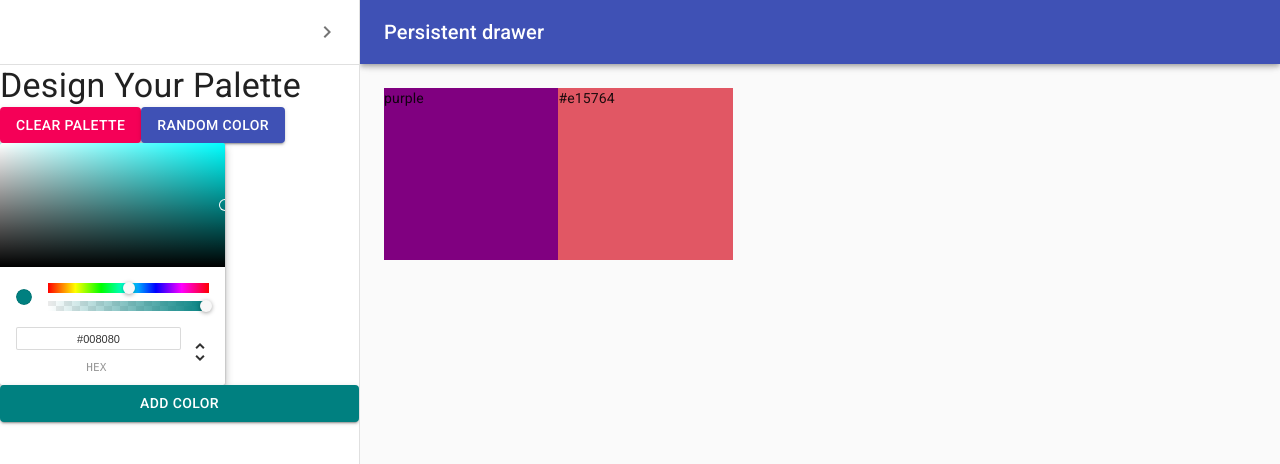
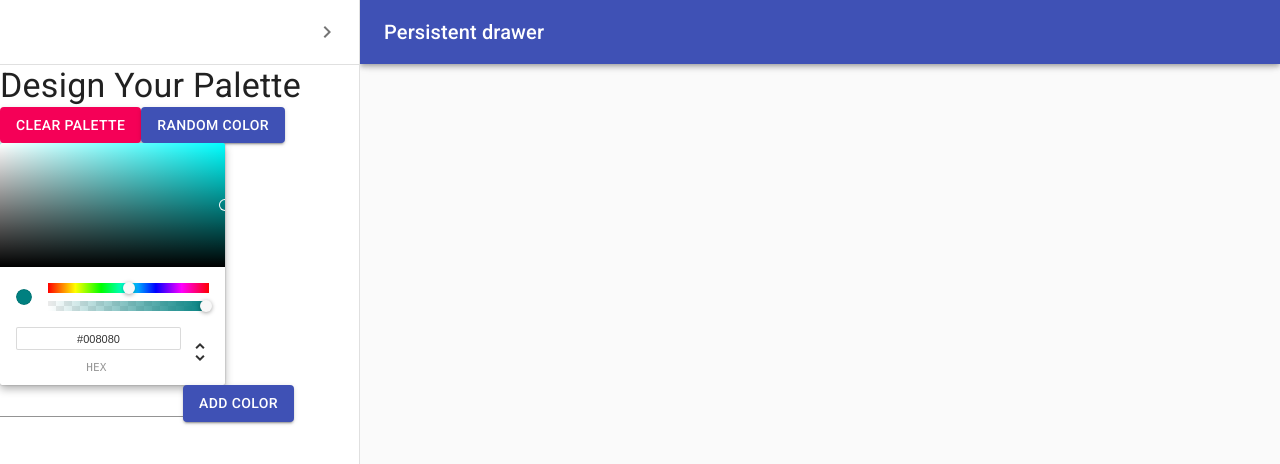
Before and after one commit to jvandy83/custom-color-app, a React (Create React App) app: page /palette/new in a window 1280 px wide. Both pictures are taken after a click on the button "open drawer". Shown: the top 464 px of the page. Built offline with nearby package versions, Linux system fonts and the light colour scheme.

Commit message:
Add form validation

```diff
--- a/src/ColorBox.js
+++ b/src/ColorBox.js
@@ -1,7 +1,7 @@
 import React, { Component } from 'react';
 import { CopyToClipboard } from 'react-copy-to-clipboard';
 import { Link } from 'react-router-dom';
-import chroma from 'chroma-js';
+// import chroma from 'chroma-js';
 import { withStyles } from '@material-ui/styles';
 import styles from './styles/ColorBoxStyles';
 
--- a/src/DraggableColorBox.js
+++ b/src/DraggableColorBox.js
@@ -19,7 +19,7 @@ function DraggableColorBox(props) {
       className={props.classes.root}
       style={{ backgroundColor: props.color }}
     >
-      {props.color}
+      {props.name}
     </div>
   );
 }
--- a/src/NewPaletteForm.js
+++ b/src/NewPaletteForm.js
@@ -1,6 +1,7 @@
-import React from 'react';
+import React, { useState } from 'react';
 import clsx from 'clsx';
 import { makeStyles } from '@material-ui/core/styles';
+import { TextField } from '@material-ui/core';
 import Button from '@material-ui/core/Button';
 import Drawer from '@material-ui/core/Drawer';
 import CssBaseline from '@material-ui/core/CssBaseline';
@@ -13,6 +14,8 @@ import MenuIcon from '@material-ui/icons/Menu';
 import ChevronRightIcon from '@material-ui/icons/ChevronRight';
 import { ChromePicker } from 'react-color';
 import DraggableColorBox from './DraggableColorBox';
+import useFormValidation from './hooks/useFormValidation';
+import validateColor from './validation';
 
 const drawerWidth = 360;
 
@@ -70,30 +73,44 @@ const useStyles = makeStyles(theme => ({
       duration: theme.transitions.duration.enteringScreen
     }),
     marginLeft: 0
+  },
+  input: {
+    height: '1.5rem',
+    outline: 'none'
+  },
+  error: {
+    color: 'red',
+    display: 'inline-block'
+  },
+  btn: {
+    display: 'inline-block'
   }
 }));
 
 export function NewPaletteForm() {
   const classes = useStyles();
-  // const theme = useTheme();
-  const [open, setOpen] = React.useState(false);
-  const [currentColor, setCurrentColor] = React.useState('teal');
-  const [colors, setColor] = React.useState(['purple', '#e15764']);
 
-  const handleDrawerOpen = () => {
-    setOpen(true);
-  };
-
-  const handleDrawerClose = () => {
-    setOpen(false);
-  };
+  const [currentColor, setCurrentColor] = useState('teal');
 
   const updateCurrentColor = newColor => {
     setCurrentColor(newColor.hex);
   };
 
-  const addNewColor = () => {
-    setColor([...colors, currentColor]);
+  const {
+    handleChange,
+    values,
+    handleSubmit,
+    errors,
+    isSubmitting,
+    colors
+  } = useFormValidation(validateColor, currentColor);
+
+  const [open, setOpen] = useState(false);
+  const handleDrawerOpen = () => {
+    setOpen(true);
+  };
+  const handleDrawerClose = () => {
+    setOpen(false);
   };
 
   return (
@@ -148,14 +165,35 @@ export function NewPaletteForm() {
           color={currentColor}
           onChangeComplete={updateCurrentColor}
         />
+        <form onSubmit={handleSubmit}>
+          <TextField
+            id="standard-basic"
+            type="text"
+            name="input"
+            value={values}
+            onChange={handleChange}
+            style={
+              errors.isColorNameUnique || errors.isColorUnique
+                ? { border: '1px solid red' }
+                : null
+            }
+            required
+          />
           <Button
+            type="submit"
             variant="contained"
             color="primary"
-          style={{ backgroundColor: currentColor }}
-          onClick={addNewColor}
+            disabled={isSubmitting}
           >
             Add Color
           </Button>
+          {errors.isColorUnique && (
+            <span className={classes.error}>{errors.isColorUnique}</span>
+          )}
+          {errors.isColorNameUnique && (
+            <span className={classes.error}>{errors.isColorNameUnique}</span>
+          )}
+        </form>
       </Drawer>
       <main
         className={clsx(classes.content, {
@@ -163,8 +201,8 @@ export function NewPaletteForm() {
         })}
       >
         <div className={classes.drawerHeader} />
-        {colors.map(color => (
-          <DraggableColorBox color={color} />
+        {colors.map((c, i) => (
+          <DraggableColorBox key={i} color={c.color} name={c.name} />
         ))}
       </main>
     </div>
--- /dev/null
+++ b/src/hooks/useFormValidation.js
@@ -0,0 +1,46 @@
+import React from 'react';
+
+function useFormValidation(validate, currentColor) {
+  const [values, setValues] = React.useState('');
+  const [colors, setColors] = React.useState([]);
+  const [errors, setErrors] = React.useState({});
+  const [isSubmitting, setIsSubmitting] = React.useState(false);
+
+  React.useEffect(() => {
+    if (isSubmitting && Object.keys(errors).length === 0) {
+      addNewColor();
+      setIsSubmitting(false);
+      setValues('');
+    } else {
+      // in case of error isSubmitting will still be reset
+      setIsSubmitting(false);
+    }
+  }, [errors, isSubmitting, colors]);
+
+  function handleChange(e) {
+    e.persist();
+    setValues(e.target.value);
+  }
+
+  const handleSubmit = e => {
+    e.preventDefault();
+    const validationErrors = validate(colors, currentColor, values);
+    setErrors(validationErrors);
+    setIsSubmitting(true);
+  };
+
+  function addNewColor() {
+    setColors([...colors, { color: currentColor, name: values }]);
+  }
+
+  return {
+    handleChange,
+    values,
+    handleSubmit,
+    errors,
+    isSubmitting,
+    colors
+  };
+}
+
+export default useFormValidation;
--- a/src/index.js
+++ b/src/index.js
@@ -3,13 +3,14 @@ import ReactDOM from 'react-dom';
 import './index.css';
 import App from './App';
 import * as serviceWorker from './serviceWorker';
-import { BrowserRouter } from 'react-router-dom'
+import { BrowserRouter } from 'react-router-dom';
 
 ReactDOM.render(
   <BrowserRouter>
     <App />
   </BrowserRouter>,
-  document.getElementById('root'));
+  document.getElementById('root')
+);
 
 // If you want your app to work offline and load faster, you can change
 // unregister() to register() below. Note this comes with some pitfalls.
--- a/src/styles/ColorBoxStyles.js
+++ b/src/styles/ColorBoxStyles.js
@@ -56,7 +56,7 @@ export default {
     fontSize: '1rem',
     height: '1.8rem',
     outline: 'none',
-    color: 'white',
+    // color: 'white',
     border: 'none',
     width: '6rem',
     left: '50%',
@@ -76,21 +76,21 @@ export default {
     bottom: '0',
     left: '0'
   },
-  copyMessage: {
-    justifyContent: 'center',
-    flexDirection: 'column',
-    transform: 'scale(0.1)',
-    alignItems: 'center',
-    position: 'fixed',
-    fontSize: '4rem',
-    display: 'flex',
-    color: 'white',
-    opacity: '0',
-    bottom: '0',
-    right: '0',
-    left: '0',
-    top: '0'
-  },
+  // copyMessage: {
+  //   justifyContent: 'center',
+  //   flexDirection: 'column',
+  //   transform: 'scale(0.1)',
+  //   alignItems: 'center',
+  //   position: 'fixed',
+  //   fontSize: '4rem',
+  //   display: 'flex',
+  //   color: 'white',
+  //   opacity: '0',
+  //   bottom: '0',
+  //   right: '0',
+  //   left: '0',
+  //   top: '0'
+  // },
   copyOverlay: {
     opacity: '0',
     zIndex: '0',
--- /dev/null
+++ b/src/validation.js
@@ -0,0 +1,16 @@
+function validateColor(colors, currentColor, values) {
+  let errors = {};
+  if (colors.every(({ color }) => color !== currentColor) === false) {
+    errors.isColorUnique = 'Color must be unique';
+  } else if (
+    colors.every(({ name }) => name.toLowerCase() !== values.toLowerCase()) ===
+    false
+  ) {
+    errors.isColorNameUnique = 'Color name must be unique';
+  } else {
+    return errors;
+  }
+  return errors;
+}
+
+export default validateColor;
```
Also changed, not shown: package.json (+8 -8 lines), src/PaletteFooter.js (+2 -9 lines), 1 other file (tests, documents, lock files or other folders). Lines whose indentation alone changed are shown as unchanged.
